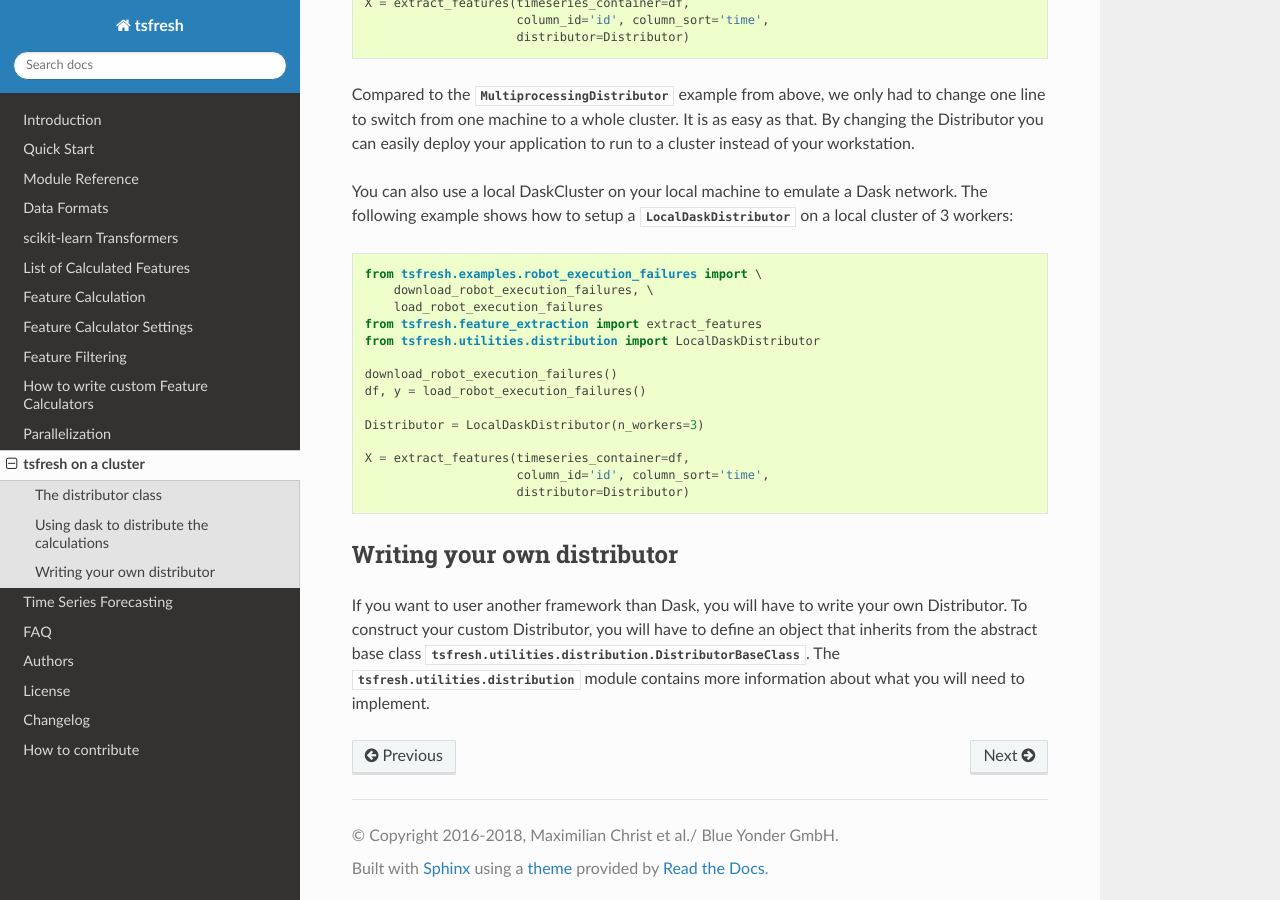
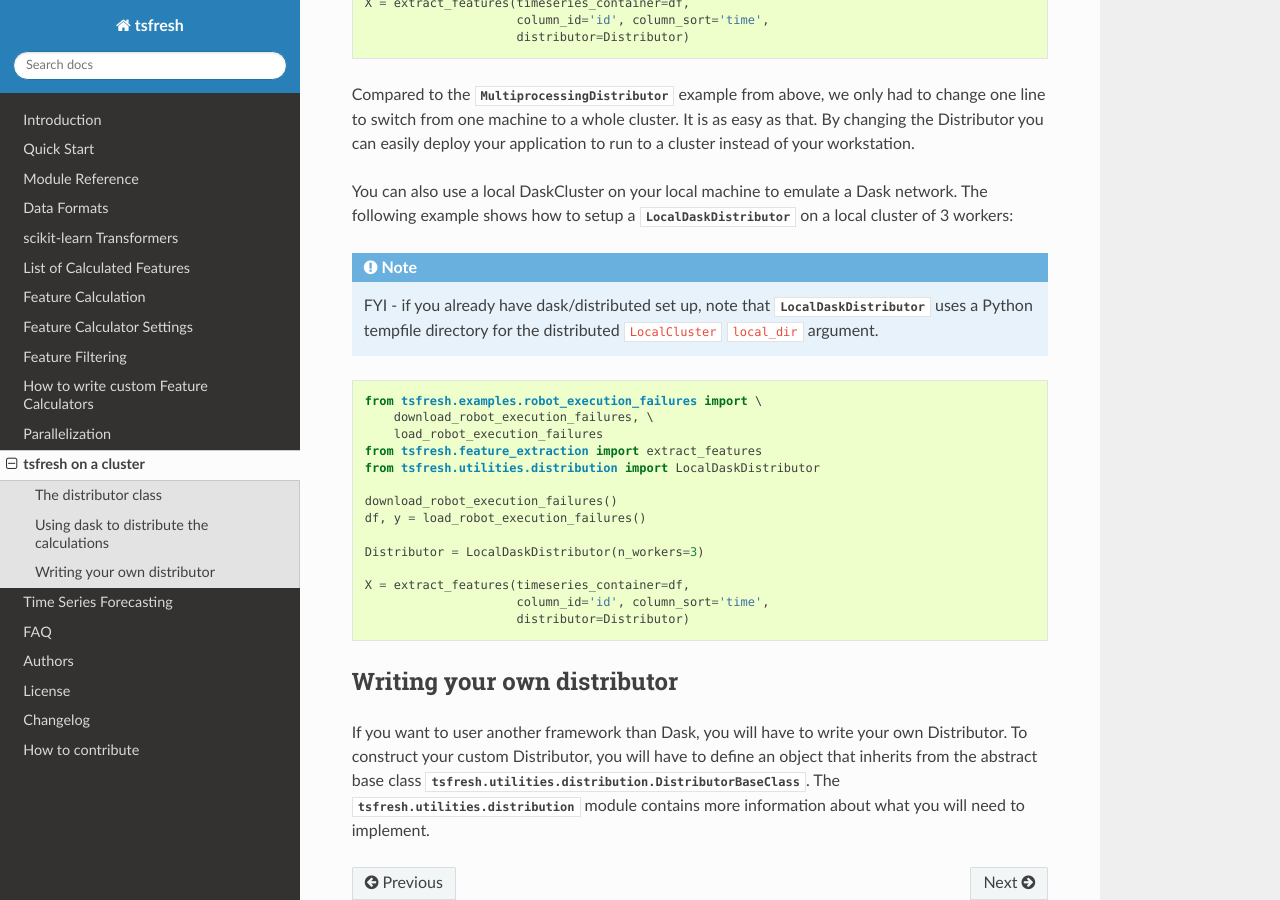
Before and after one commit to blue-yonder/tsfresh, a Sphinx documentation site: the page built from docs/text/tsfresh_on_a_cluster.rst, in a window 1280 px wide and 900 px high, scrolled down 2154 px. Built offline with Sphinx 7.4.7 and the Read the Docs theme 2.0.0, drawn with Linux system fonts in a browser that asks for light colours; formulas are drawn with MathJax 3; the version number could not be read and is left out.

Commit message:
Note to tsfresh_on_a_cluster.rst
Added note regarding tsfresh using tempfile for distributed local_dir argument and to test Travis tests on Python 3.5.2 as cannot reproduce the test_local_dask_cluster_extraction timeout (https://travis-ci.org/blue-yonder/tsfresh/jobs/356872255#L1201) mentioned in https://github.com/blue-yonder/tsfresh/pull/372#issuecomment-375440984

```diff
--- a/docs/text/tsfresh_on_a_cluster.rst
+++ b/docs/text/tsfresh_on_a_cluster.rst
@@ -128,6 +128,10 @@ You can also use a local DaskCluster on your local machine to emulate a Dask net
 The following example shows how to setup a :class:`~tsfresh.utilities.distribution.LocalDaskDistributor` on a local cluster
 of 3 workers:
 
+.. note:: FYI - if you already have dask/distributed set up, note that :class:`~tsfresh.utilities.distribution.LocalDaskDistributor`
+  uses a Python tempfile directory for the distributed ``LocalCluster`` ``local_dir``
+  argument.
+
 .. code:: python
 
     from tsfresh.examples.robot_execution_failures import \
```
